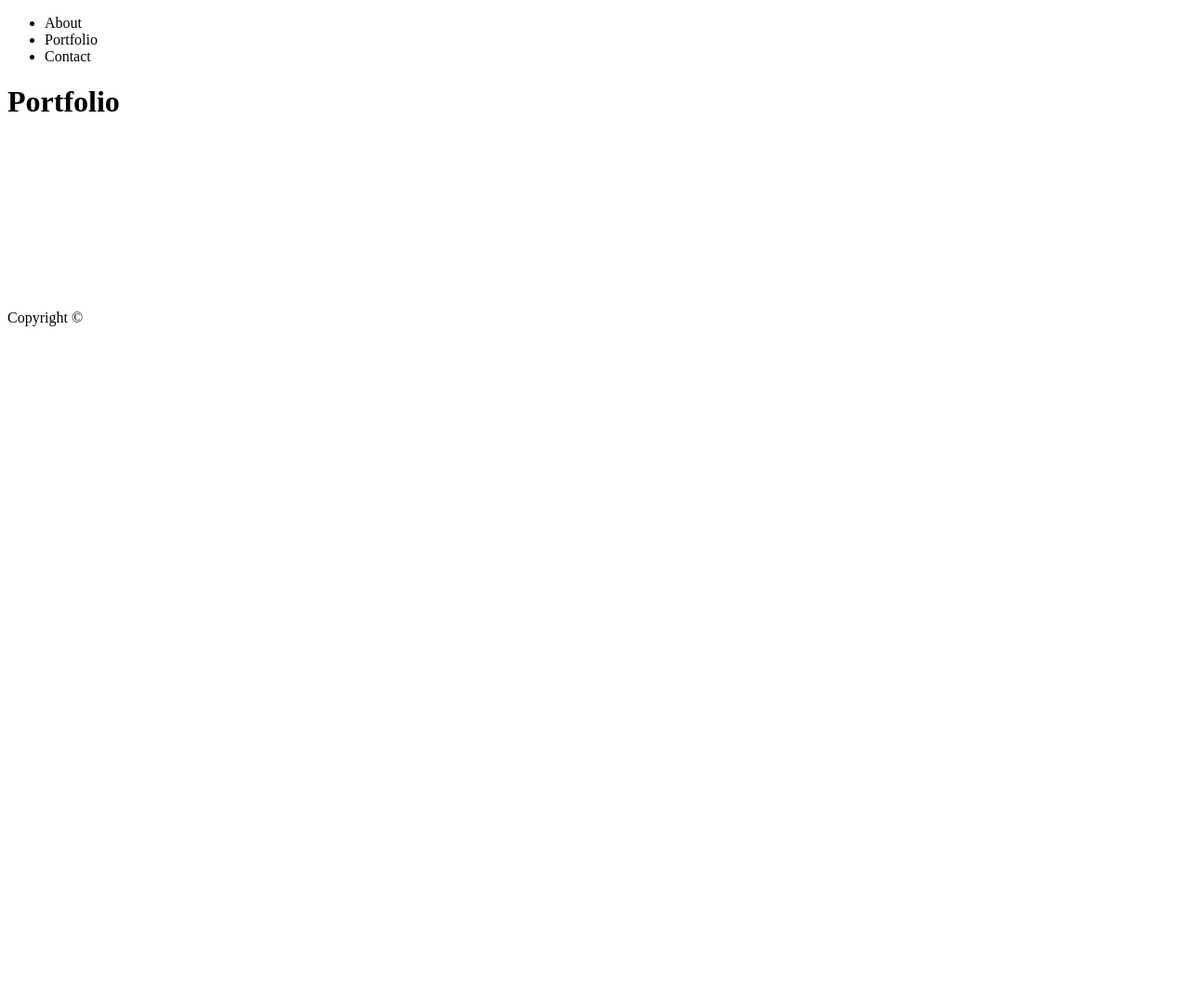
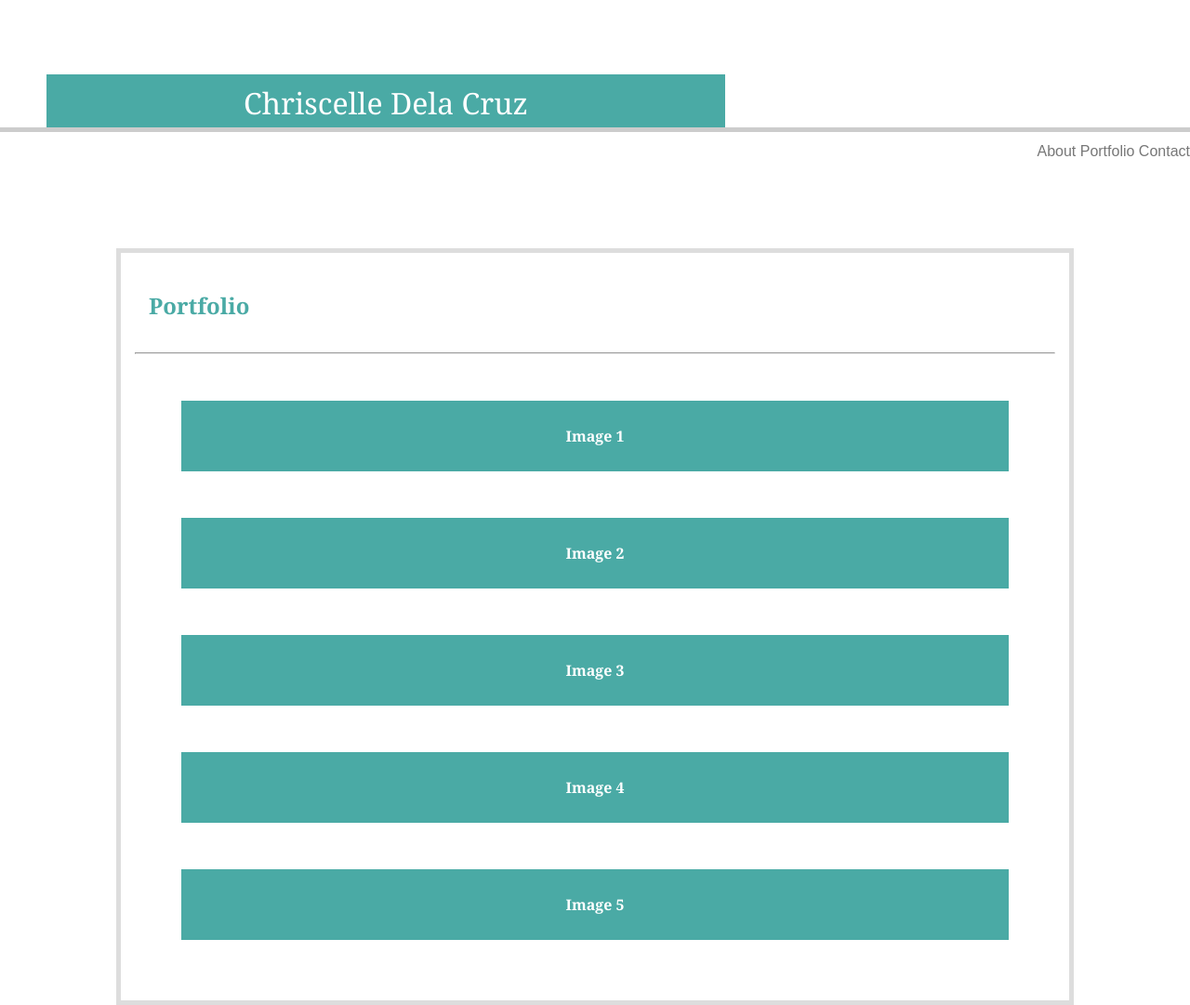
Before and after one commit to chrissythebuilder/Basic-Portfolio, a plain HTML site: page portfolio.html in a window 1280 px wide. Shown: the top 1081 px of the page at 93% size. Before the commit the page ends 800 px from the top, so only its background shows below. Drawn offline with Linux system fonts and the light colour scheme.

Commit message:
drafted content and basic css included

```diff
--- a/assets/css/style.css
+++ b/assets/css/style.css
@@ -0,0 +1,138 @@
+/* http://meyerweb.com/eric/tools/css/reset/
+   v2.0 | 20110126
+   License: none (public domain)
+*/
+
+html, body, div, span, applet, object, iframe,
+h1, h2, h3, h4, h5, h6, p, blockquote, pre,
+a, abbr, acronym, address, big, cite, code,
+del, dfn, em, img, ins, kbd, q, s, samp,
+small, strike, strong, sub, sup, tt, var,
+b, u, i, center,
+dl, dt, dd, ol, ul, li,
+fieldset, form, label, legend,
+table, caption, tbody, tfoot, thead, tr, th, td,
+article, aside, canvas, details, embed,
+figure, figcaption, footer, header, hgroup,
+menu, nav, output, ruby, section, summary,
+time, mark, audio, video {
+	margin: 0;
+	padding: 0;
+	border: 0;
+	font-size: 100%;
+	font: inherit;
+	vertical-align: baseline;
+}
+/* HTML5 display-role reset for older browsers */
+article, aside, details, figcaption, figure,
+footer, header, hgroup, menu, nav, section {
+	display: block;
+}
+body {
+	line-height: 1;
+}
+ol, ul {
+	list-style: none;
+}
+blockquote, q {
+	quotes: none;
+}
+blockquote:before, blockquote:after,
+q:before, q:after {
+	content: '';
+	content: none;
+}
+table {
+	border-collapse: collapse;
+	border-spacing: 0;
+}
+
+
+/* CSS of Basic Portfolio starts here */
+
+h1 {
+    color: white;
+    background-color: #4aaaa5;
+    text-align: center;
+    font-size: 200%;
+    padding: 15px 15px 10px 15px;
+    font-family: 'Georgia', Times, 'Times New Roman', serif;
+    margin: 80px 500px 0 50px;
+}
+
+h2, h3 {
+    color: #4aaaa5;
+    font-size: 150%;
+    padding: 30px 15px 30px 15px;
+    font-weight: 800;
+    font-family: 'Georgia', Times, 'Times New Roman', serif;
+}
+
+section {
+    padding: 15px;
+    background-color: #ffffff;
+    margin: 125px;
+    border: 5px solid #dddddd;
+    font-family: 'Arial', 'Helvetica Neue', Helvetica, sans-serif;
+}
+
+header {
+    background-color: #ffffff;
+    border-bottom: 5px solid #cccccc;
+    position: relative;
+}
+
+nav {
+    float: right;
+    margin-top: 75px;
+    bottom: 50px;
+}
+
+nav li {
+    color: #777777;
+    font-family: 'Arial', 'Helvetica Neue', Helvetica, sans-serif;
+    display: inline;
+}
+
+content img {
+    float: left;
+    margin: 15px;
+    display: inline-block;
+}
+
+content h3 {
+    color: white;
+    background-color: #4aaaa5;
+    font-size: 100%;
+    margin: 50px;
+    text-align: center;
+}
+
+footer {
+    color: white;
+    background-color: #666666;
+    border-top: 10px solid #4aaaa5;
+    padding-top: 50px;
+    padding-bottom: 10px;
+    text-align: center;
+}
+
+#aboutme p {
+    padding: 15px 25px 15px 25px;
+    text-align: justify;
+}
+
+p {
+    color: #777777;
+}
+
+input {
+    margin-top: 15px;
+}
+
+#submitb {
+    background-color: #4aaaa5;
+    margin-top: 15px;
+    padding: 10px 15px 10px 15px;
+    color: white;
+}
--- a/contact.html
+++ b/contact.html
@@ -2,7 +2,7 @@
 <html>
     <head>
         <title> Portfolio Page </title>
-        <link rel="stylesheets" src="./css/style.css">
+        <link href="assets/css/style.css" rel="stylesheet" type="text/css">
     </head>
 
     <body>
@@ -14,11 +14,21 @@
             </ul>
         </nav>
 
-        <h1> Contact </h1>
+        <h1> Chriscelle Dela Cruz </h1>
 
         <section>
+
+            <h2> Contact </h2>
+            <hr>
             <form>
-                <input>
+                <p>Name:
+                <input type="text" name="name"> </br> </br>
+                Email:
+                <input type="text" name="email"> </br> </br>
+                Message:
+                <input type="text" style="width:300px; height: 300px;" name="message"> </br>
+                </p>
+                <input id="submitb" type="submit" value="Submit">
             </form>
         </section>
 
--- a/portfolio.html
+++ b/portfolio.html
@@ -2,10 +2,12 @@
 <html>
     <head>
         <title> Portfolio Page </title>
-        <link rel="stylesheets" src="./css/style.css">
+        <link href="assets/css/style.css" rel="stylesheet" type="text/css">
     </head>
 
     <body>
+
+        <header>
         <nav>
             <ul>
                 <li> About </li>
@@ -14,32 +16,42 @@
             </ul>
         </nav>
 
-        <h1> Portfolio </h1>
+        <h1> Chriscelle Dela Cruz </h1>
+        </header>
+
+        <div="portfolio">
 
         <section>
+            <h2> Portfolio </h2>
+        <hr>
+
+            <content>
             <img src="">
-            <h3> </h3>
+            <h3> Image 1 </h3>
+            </content>
+
+            <content>
+            <img src="">
+            <h3> Image 2 </h3>
+            </content>
+
+            <content>
+            <img src="">
+            <h3> Image 3 </h3>
+            </content>
+
+            <content>
+            <img src="">
+            <h3> Image 4 </h3>
+            </content>
+
+            <content>
+            <img src="">
+            <h3> Image 5 </h3>
+            </content>
         </section>
 
-        <section>
-            <img src="">
-            <h3> </h3>
-        </section>
-
-        <section>
-            <img src="">
-            <h3> </h3>
-        </section>
-
-        <section>
-            <img src="">
-            <h3> </h3>
-        </section>
-
-        <section>
-            <img src="">
-            <h3> </h3>
-        </section>
+        </div>
 
         <footer> Copyright &copy; </footer>
 
```
Also changed, not shown: index.html (+11 -8 lines), 2 other files.
